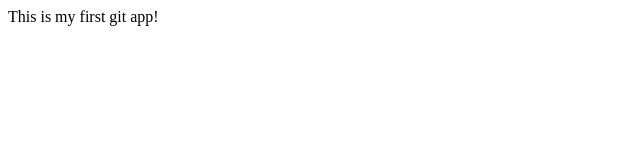
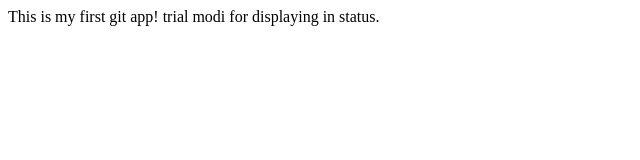
Before and after one commit to mocha16/myappgitsample, a plain HTML site: page index.html in a window 1280 px wide. Shown: the whole page, without its empty margins (0-640 px from the left). Drawn offline with Linux system fonts and the light colour scheme.

Commit message:
Second commit

```diff
--- a/index.html
+++ b/index.html
@@ -5,5 +5,6 @@
     </head>
     <body>
         This is my first git app!
+        trial modi for displaying in status.
     </body>
 </html>
```
